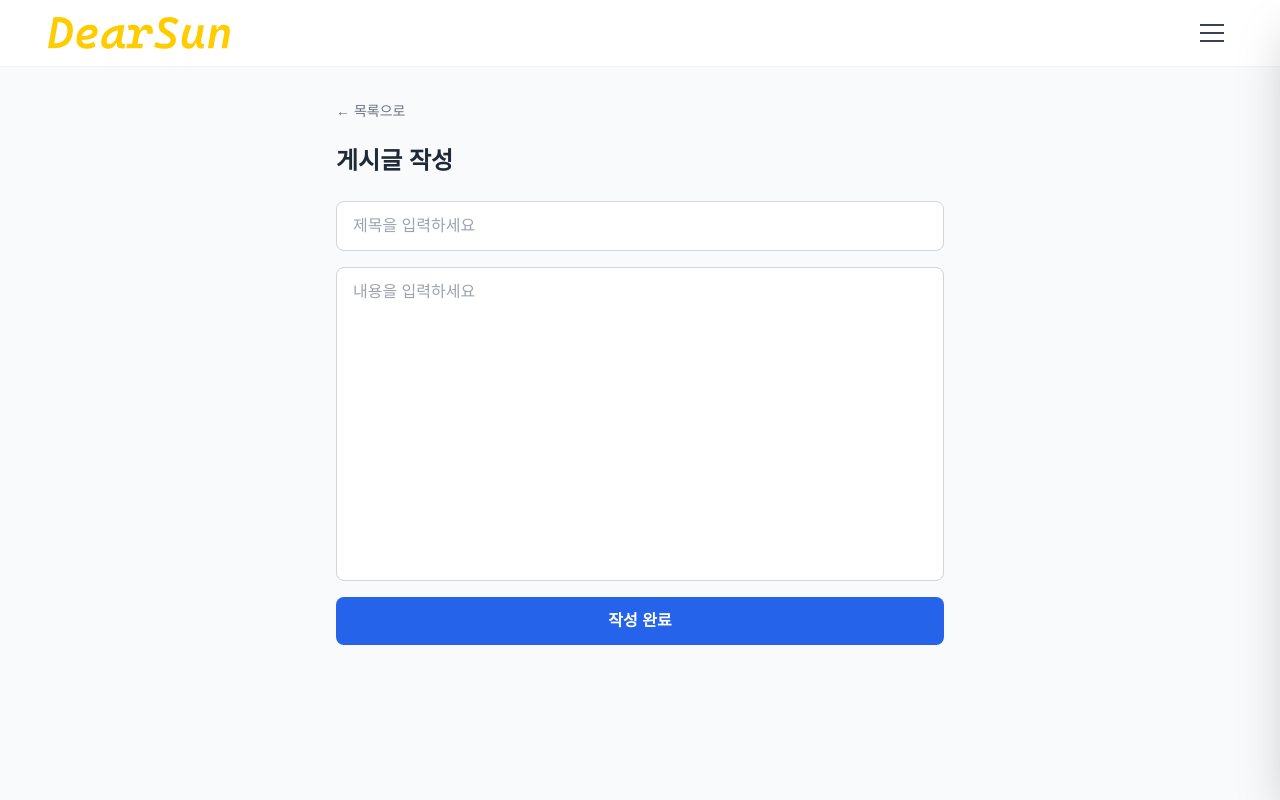
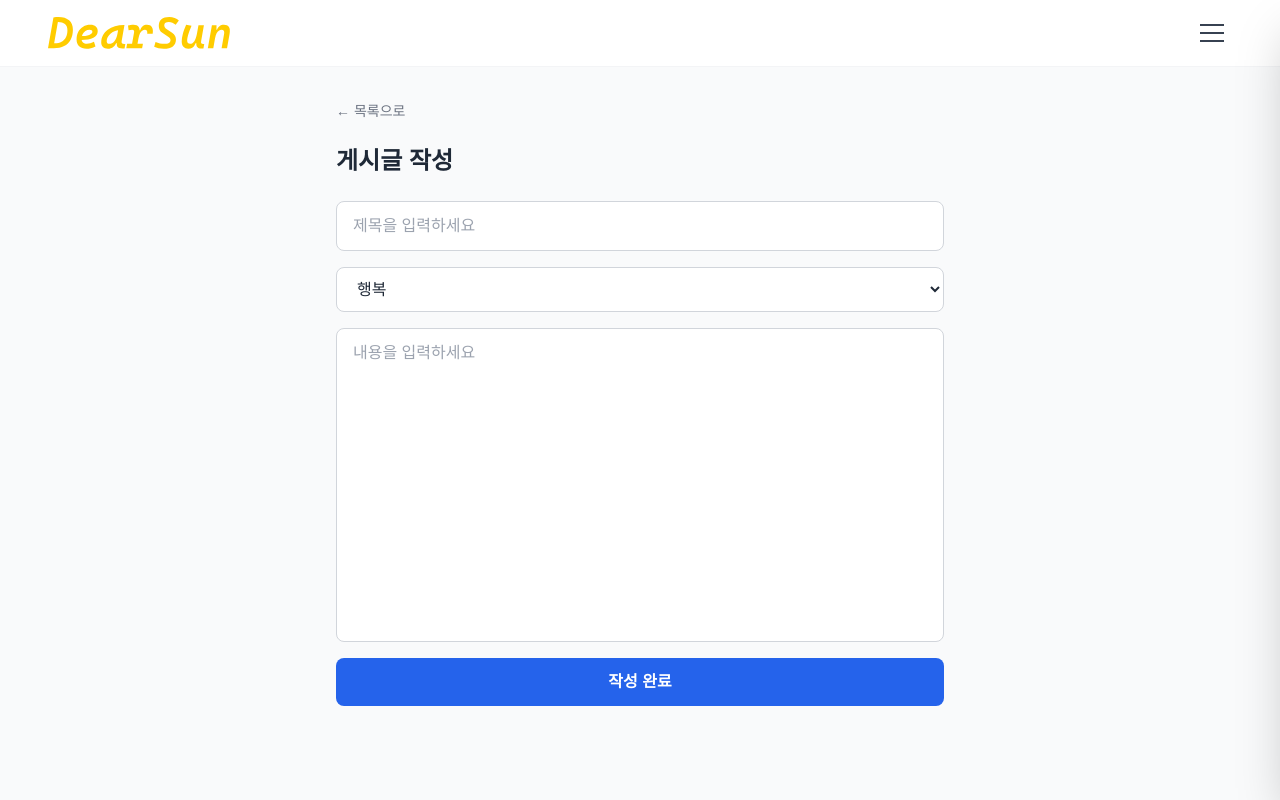
Before and after one commit to Leeeydia/diary-frontend, a React (Vite) app: page /board/new in a window 1280 px wide. Built offline with nearby package versions, Linux system fonts and the light colour scheme; no server answers; sample sign-in values are in the browser's storage.

Commit message:
feat: 게시글 작성 페이지에 감정 선택 기능 추가 및 기존 데이터 로드 개선

```diff
--- a/src/features/board/pages/BoardWritePage.tsx
+++ b/src/features/board/pages/BoardWritePage.tsx
@@ -1,7 +1,9 @@
-import { useEffect, useState } from 'react';
-import { useParams, useNavigate } from 'react-router-dom';
-import { createPost, getPost, updatePost } from '../api/boardApi';
-import Header from '../../../shared/components/Header';
+import { useEffect, useState } from "react";
+import { useParams, useNavigate } from "react-router-dom";
+import { createPost, getPost, updatePost } from "../api/boardApi";
+import Header from "../../../shared/components/Header";
+
+type Emotion = "HAPPY" | "SAD" | "ANGRY" | "CALM";
 
 function BoardWritePage() {
   const { id } = useParams<{ id?: string }>();
@@ -9,25 +11,41 @@ function BoardWritePage() {
 
   const isEditMode = !!id;
 
-  const [form, setForm] = useState({ title: '', content: '' });
+  const [form, setForm] = useState<{
+    title: string;
+    content: string;
+    emotion: Emotion;
+  }>({
+    title: "",
+    content: "",
+    emotion: "HAPPY", // 🔥 기본값 반드시 지정
+  });
+
   const [fetching, setFetching] = useState(isEditMode);
   const [loading, setLoading] = useState(false);
-  const [error, setError] = useState('');
+  const [error, setError] = useState("");
 
   // 수정 모드: 기존 게시글 데이터 로드
   useEffect(() => {
     if (!isEditMode) return;
+
     getPost(Number(id))
       .then((res) => {
-        if (res.code === 'SUCCESS') {
-          setForm({ title: res.data.title, content: res.data.content });
+        if (res.code === "SUCCESS") {
+          setForm({
+            title: res.data.title,
+            content: res.data.content,
+            emotion: res.data.emotion, // 🔥 기존 감정도 세팅
+          });
         }
       })
       .finally(() => setFetching(false));
   }, [id, isEditMode]);
 
   const handleChange = (
-    e: React.ChangeEvent<HTMLInputElement | HTMLTextAreaElement>,
+    e: React.ChangeEvent<
+      HTMLInputElement | HTMLTextAreaElement | HTMLSelectElement
+    >,
   ) => {
     const { name, value } = e.target;
     setForm((prev) => ({ ...prev, [name]: value }));
@@ -35,50 +53,55 @@ function BoardWritePage() {
 
   const handleSubmit = async (e: React.FormEvent<HTMLFormElement>) => {
     e.preventDefault();
-    setError('');
+    setError("");
     setLoading(true);
+
+    console.log("🔥 보내는 데이터:", form); // 디버깅용
 
     try {
       if (isEditMode) {
         const res = await updatePost(Number(id), form);
-        if (res.code === 'SUCCESS') {
+        if (res.code === "SUCCESS") {
           navigate(`/board/${id}`);
         } else {
-          setError(res.message || '수정에 실패했습니다.');
+          setError(res.message || "수정에 실패했습니다.");
         }
       } else {
         const res = await createPost(form);
-        if (res.code === 'SUCCESS') {
-          navigate('/board');
+        if (res.code === "SUCCESS") {
+          navigate("/board");
         } else {
-          setError(res.message || '작성에 실패했습니다.');
+          setError(res.message || "작성에 실패했습니다.");
         }
       }
     } catch {
-      setError('서버와 통신 중 오류가 발생했습니다.');
+      setError("서버와 통신 중 오류가 발생했습니다.");
     } finally {
       setLoading(false);
     }
   };
 
-  if (fetching) return <p className="p-8 text-center text-gray-500">불러오는 중...</p>;
+  if (fetching)
+    return <p className="p-8 text-center text-gray-500">불러오는 중...</p>;
 
   return (
     <div className="min-h-screen bg-gray-50">
       <Header />
+
       <div className="max-w-2xl mx-auto p-8">
         <button
-          onClick={() => navigate(isEditMode ? `/board/${id}` : '/board')}
+          onClick={() => navigate(isEditMode ? `/board/${id}` : "/board")}
           className="text-sm text-gray-500 hover:text-gray-700 mb-6 inline-block"
         >
-          ← {isEditMode ? '상세로' : '목록으로'}
+          ← {isEditMode ? "상세로" : "목록으로"}
         </button>
 
         <h1 className="text-2xl font-bold text-gray-800 mb-6">
-          {isEditMode ? '게시글 수정' : '게시글 작성'}
+          {isEditMode ? "게시글 수정" : "게시글 작성"}
         </h1>
 
         <form onSubmit={handleSubmit} className="flex flex-col gap-4">
+          {/* 제목 */}
           <input
             type="text"
             name="title"
@@ -86,8 +109,23 @@ function BoardWritePage() {
             value={form.title}
             onChange={handleChange}
             required
-            className="w-full px-4 py-3 rounded-lg border border-gray-300 bg-white text-gray-800 placeholder-gray-400 focus:outline-none focus:ring-2 focus:ring-blue-300"
+            className="w-full px-4 py-3 rounded-lg border border-gray-300 bg-white text-gray-800 focus:outline-none focus:ring-2 focus:ring-blue-300"
           />
+
+          {/* 감정 선택 */}
+          <select
+            name="emotion"
+            value={form.emotion}
+            onChange={handleChange}
+            className="w-full px-4 py-3 rounded-lg border border-gray-300 bg-white text-gray-800 focus:outline-none focus:ring-2 focus:ring-blue-300"
+          >
+            <option value="HAPPY">행복</option>
+            <option value="SAD">슬픔</option>
+            <option value="ANGRY">화남</option>
+            <option value="CALM">평온</option>
+          </select>
+
+          {/* 내용 */}
           <textarea
             name="content"
             placeholder="내용을 입력하세요"
@@ -95,7 +133,7 @@ function BoardWritePage() {
             onChange={handleChange}
             required
             rows={12}
-            className="w-full px-4 py-3 rounded-lg border border-gray-300 bg-white text-gray-800 placeholder-gray-400 focus:outline-none focus:ring-2 focus:ring-blue-300 resize-none"
+            className="w-full px-4 py-3 rounded-lg border border-gray-300 bg-white text-gray-800 focus:outline-none focus:ring-2 focus:ring-blue-300 resize-none"
           />
 
           {error && <p className="text-sm text-red-600 text-center">{error}</p>}
@@ -105,7 +143,7 @@ function BoardWritePage() {
             disabled={loading}
             className="w-full py-3 bg-blue-600 text-white font-semibold rounded-lg hover:bg-blue-700 disabled:bg-gray-400 disabled:cursor-not-allowed transition-colors"
           >
-            {loading ? '저장 중...' : isEditMode ? '수정 완료' : '작성 완료'}
+            {loading ? "저장 중..." : isEditMode ? "수정 완료" : "작성 완료"}
           </button>
         </form>
       </div>
--- a/src/features/diary/api/diaryApi.ts
+++ b/src/features/diary/api/diaryApi.ts
@@ -75,11 +75,7 @@ export const getDiaryReply = async (
   }
 };
 
-export const createDiaryReply = async (
-  id: number,
-): Promise<ApiResponse<DiaryReply>> => {
-  const { data } = await axiosInstance.post<ApiResponse<DiaryReply>>(
-    `/api/diary/${id}/reply`,
-  );
+export const createDiaryReply = async (id: number) => {
+  const { data } = await axiosInstance.post(`/api/diary/${id}/reply`);
   return data;
 };
--- a/src/features/diary/pages/DiaryDetailPage.tsx
+++ b/src/features/diary/pages/DiaryDetailPage.tsx
@@ -21,6 +21,7 @@ function DiaryDetailPage() {
   const [error, setError] = useState<string | null>(null);
   const [replyError, setReplyError] = useState<string | null>(null);
 
+  // ✅ 일기 + 사용자만 먼저 조회
   useEffect(() => {
     if (!id) return;
 
@@ -29,8 +30,8 @@ function DiaryDetailPage() {
     setIsDiaryLoading(true);
     setError(null);
 
-    Promise.all([getDiary(diaryId), getMe(), getDiaryReply(diaryId)])
-      .then(([diaryRes, memberRes, replyRes]) => {
+    Promise.all([getDiary(diaryId), getMe()])
+      .then(([diaryRes, memberRes]) => {
         if (diaryRes.code !== "SUCCESS") {
           setError(diaryRes.message || "일기를 불러오지 못했습니다.");
           return;
@@ -41,10 +42,6 @@ function DiaryDetailPage() {
         }
 
         setDiary(diaryRes.data);
-
-        if (replyRes.code === "SUCCESS" && replyRes.data) {
-          setAiReply(replyRes.data);
-        }
       })
       .catch(() => {
         setError("서버와 통신 중 오류가 발생했습니다.");
@@ -54,6 +51,7 @@ function DiaryDetailPage() {
       });
   }, [id]);
 
+  // ✅ 답장 생성
   const handleCreateReply = async () => {
     if (!diary) return;
 
@@ -62,6 +60,7 @@ function DiaryDetailPage() {
 
     try {
       const res = await createDiaryReply(diary.id);
+
       if (res.code === "SUCCESS") {
         setAiReply(res.data);
       } else {
@@ -70,6 +69,8 @@ function DiaryDetailPage() {
     } catch (err: unknown) {
       const status = (err as { response?: { status?: number } })?.response
         ?.status;
+
+      // ✅ 이미 답장이 존재하는 경우 (409)
       if (status === 409) {
         try {
           const replyRes = await getDiaryReply(diary.id);
```
